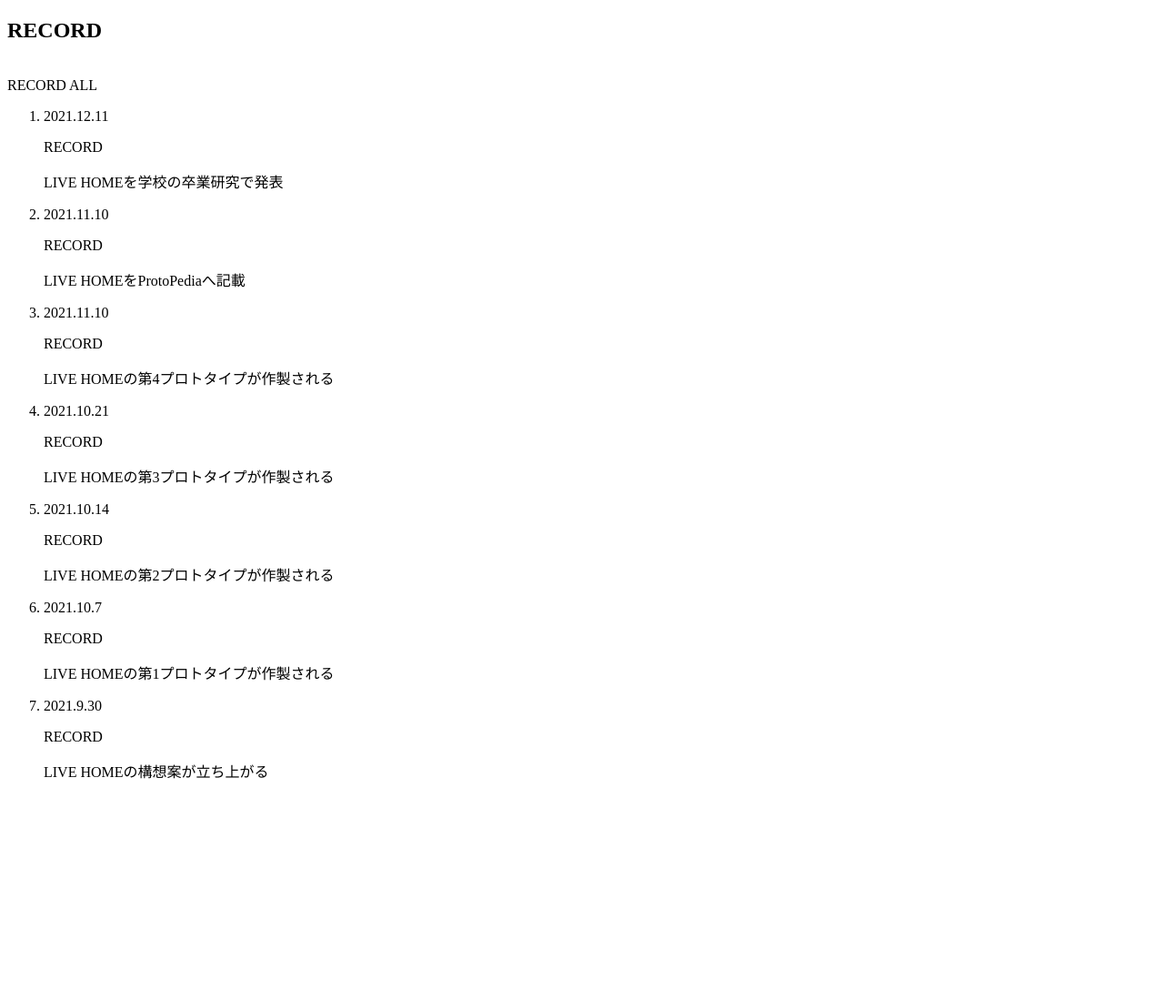
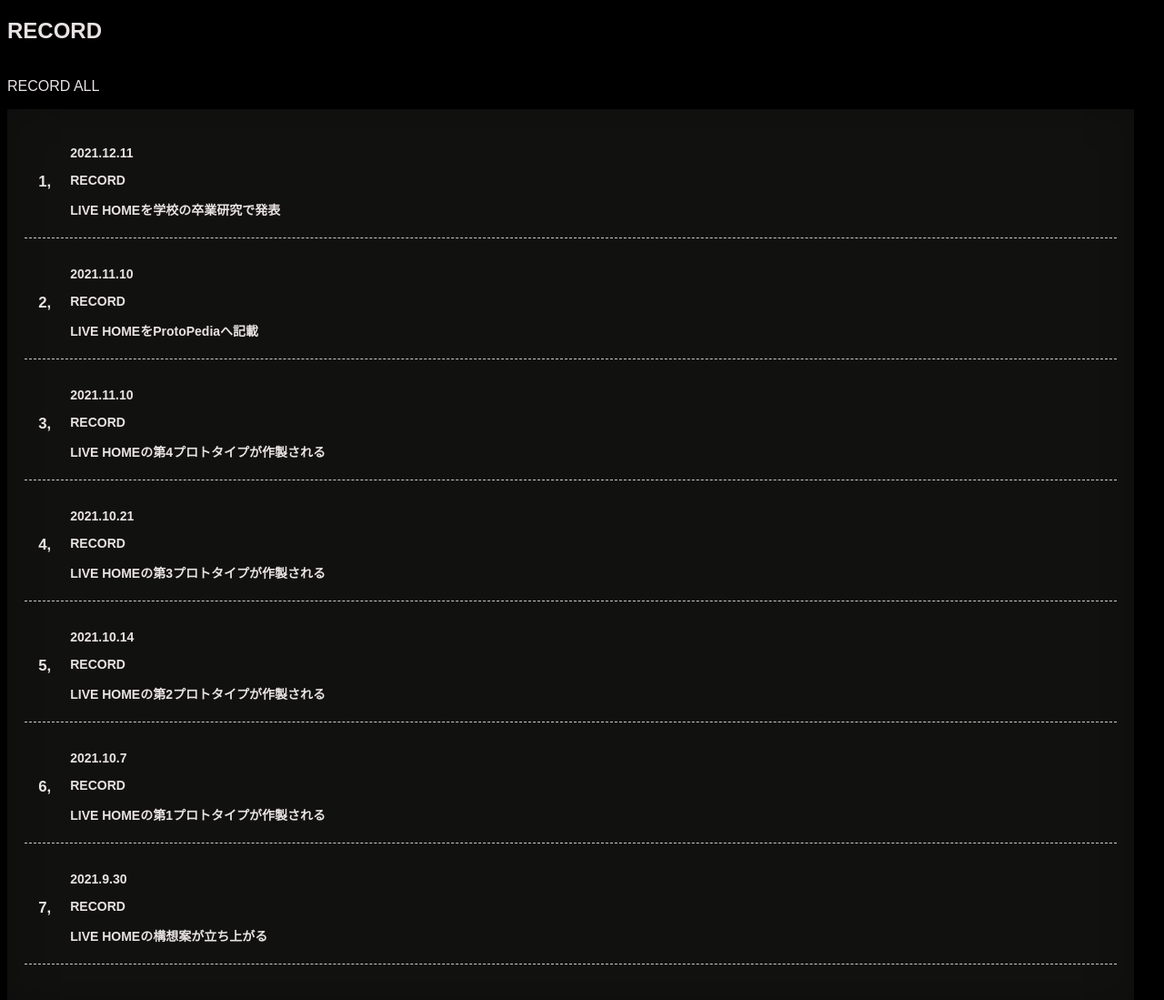
Before and after one commit to Osaka-LIVE-HOME/Osaka-LIVE-HOME.github.io, a plain HTML site: page index.html in a window 1280 px wide. Shown: the whole page at 91% size. Before the commit the page ends 875 px from the top, so only its background shows below. Drawn offline with Linux system fonts and the light colour scheme; a script that the page names is missing.

Commit message:
Update index.html

```diff
--- a/index.html
+++ b/index.html
@@ -6,7 +6,7 @@
   <title>サイトタイトル</title>
   <meta name="description" content="ディスクリプションを入力">
   <meta name="viewport" content="width=device-width, initial-scale=1.0">
-  <link rel="stylesheet" href="livehome.css">
+  <link rel="stylesheet" href="style.css">
   <!-- [if lt IE 9] -->
   <script src="http://html5shiv.googlecode.com/svn/trunk/html5.js"></script>
   <script src="http://css3-mediaqueries-js.googlecode.com/svn/trunk/css3-mediaqueries.js"></script>
```
